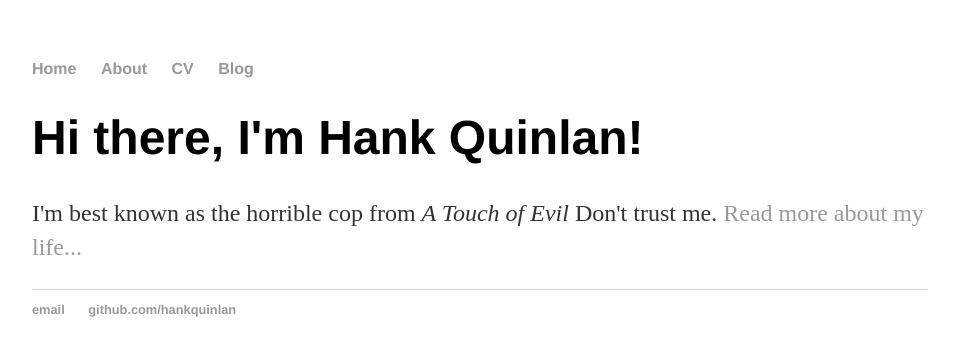
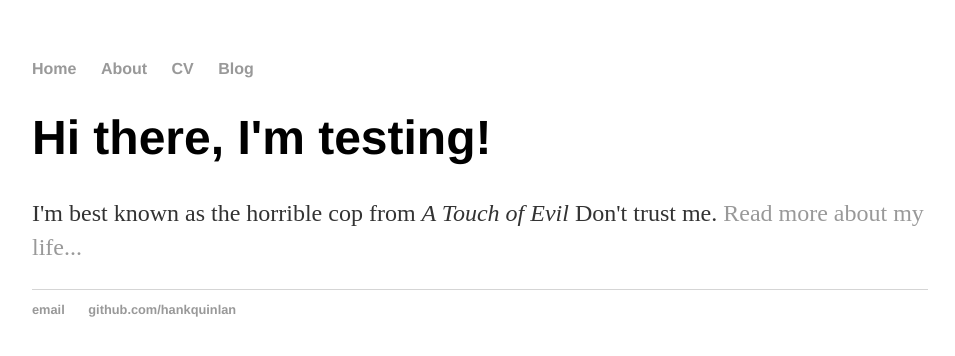
Before and after one commit to RapRy/RapRy.github.io, a Jekyll site: the page built from index.html, in a window 1280 px wide. Shown: the top 356 px of the page, without its empty margins (160-1115 px from the left). Built offline with Jekyll 4.4.1, drawn with Linux system fonts in a browser that asks for light colours.

Commit message:
Update index.html

```diff
--- a/index.html
+++ b/index.html
@@ -3,6 +3,6 @@ layout: default
 title: Hank Quinlan, Horrible Cop
 ---
 <div class="blurb">
-	<h1>Hi there, I'm Hank Quinlan!</h1>
+	<h1>Hi there, I'm testing!</h1>
 	<p>I'm best known as the horrible cop from <em>A Touch of Evil</em> Don't trust me. <a href="/about">Read more about my life...</a></p>
 </div><!-- /.blurb -->
```
